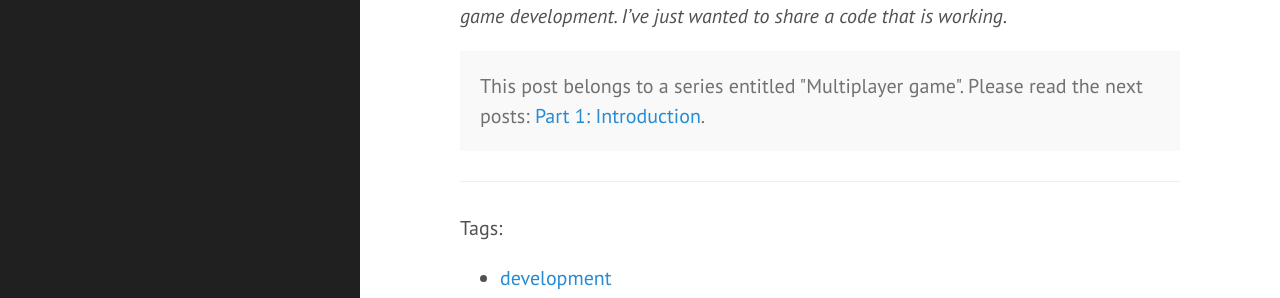
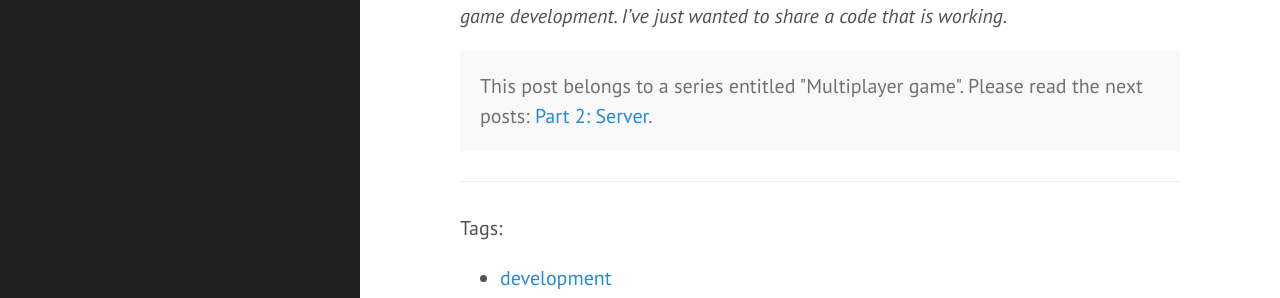
Before and after one commit to matiasbeckerle/matiasbeckerle.github.io, a Jekyll site: the page built from _posts/2015-05-24-multiplayer-game-part-1.md, in a window 1280 px wide and 900 px high, scrolled down 1061 px. Shown: the part 267-565 px from the top of the window. Built offline with Jekyll 4.4.1, drawn with Linux system fonts in a browser that asks for light colours; Markdown is read by kramdown in place of the engine named in the settings; comment, search, counter and statistics services are not loaded.

Commit message:
Fix link

```diff
--- a/_posts/2015-05-24-multiplayer-game-part-1.md
+++ b/_posts/2015-05-24-multiplayer-game-part-1.md
@@ -33,5 +33,5 @@ I will explain a little bit in the following posts. If you want to take a look t
 *Please don't take anything as a rule because it could be wrong. Maybe there are better ways to do it. Remember, is my first time with networking and I'm kind of a newbie with game development. I've just wanted to share a code that is working.*
 
 <div class="message">
-	This post belongs to a series entitled "Multiplayer game". Please read the next posts: <a href="/2015/05/24/multiplayer-game-part-1">Part 1: Introduction</a>.
+	This post belongs to a series entitled "Multiplayer game". Please read the next posts: <a href="/2015/05/27/multiplayer-game-part-2">Part 2: Server</a>.
 </div>
```
